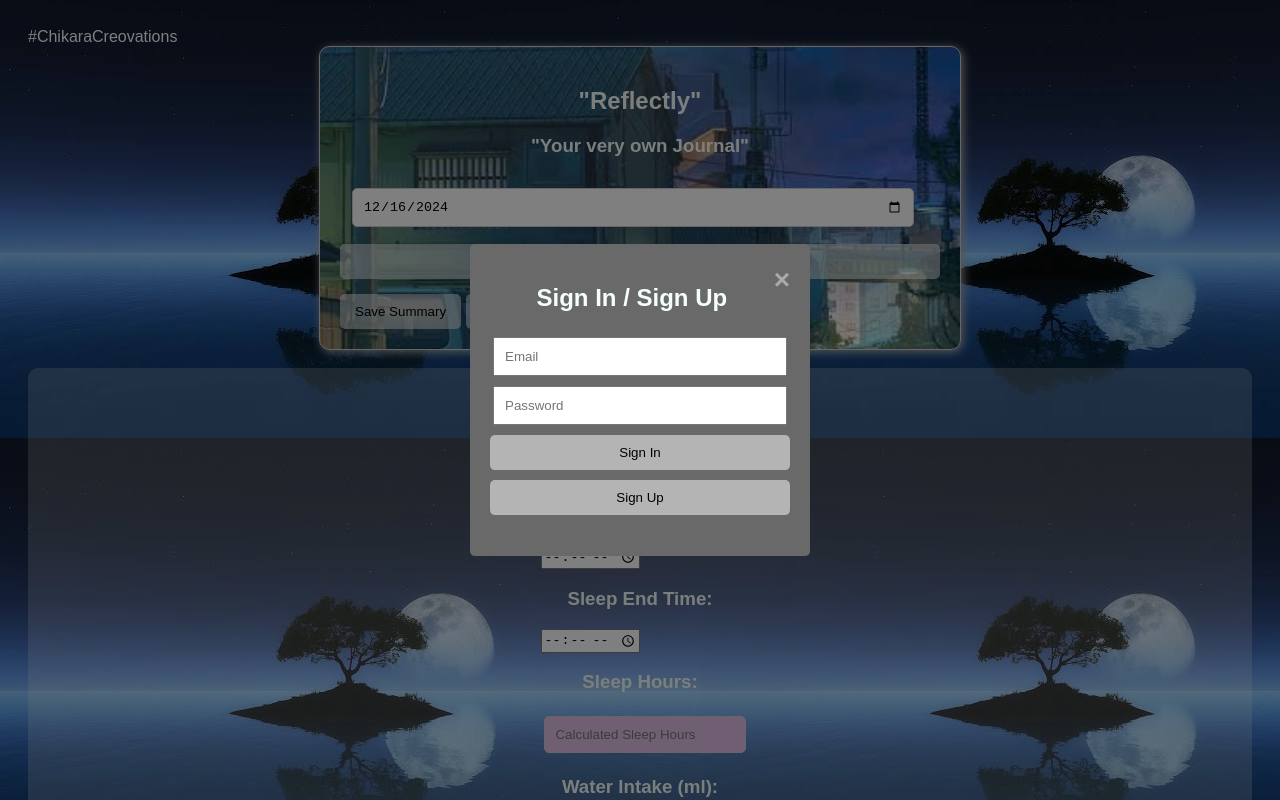
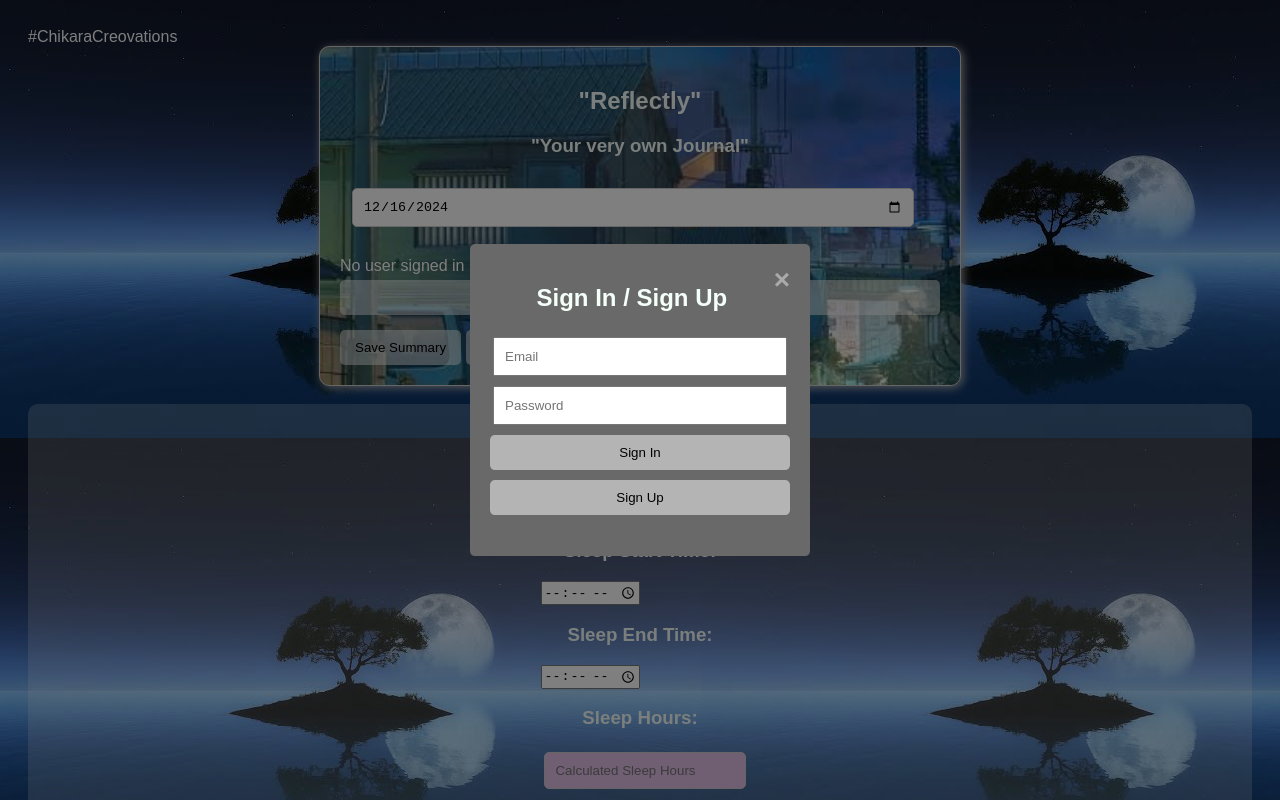
Before and after one commit to chikaracreovations/Reflectly-A-Calming-Journal, a plain HTML site: page firebasejournalip2.html in a window 1280 px wide. Shown: the top 800 px of the page. Drawn offline with nearby package versions, Linux system fonts and the light colour scheme; no server answers.

Commit message:
Add files via upload

```diff
--- a/firebasejournalip2.html
+++ b/firebasejournalip2.html
@@ -292,11 +292,17 @@ input[type="checkbox"]:checked + .circle {
         <h3>"Your very own Journal"</h3>
         <input type="date" id="date" onchange="loadSummary()" />
 
+
+
+
      <!-- Sign-In/Sign-Up Modal within a specific container class -->
 <div class="auth-module">
     <div id="authModal" class="auth-modal">
         <div class="auth-modal-content">
               <span id="closeAuthModal" class="close">&times;</span> <!-- Close button -->
+
+
+
 
             <h2>Sign In / Sign Up</h2>
 
@@ -308,6 +314,11 @@ input[type="checkbox"]:checked + .circle {
                 <p id="authError" class="auth-error"></p>
             </form>
         </div>
+    </div>
+
+   <br>
+     <div id="user-info">
+        <p5 id="user-name">Checking user...</p5>
     </div>
 
     <!-- Buttons to trigger modal and logout -->
@@ -579,6 +590,19 @@ Enter a notable event or memory here.
 
 
 // Initialize Firebase Authentication and get a reference to the service
+
+// Get the user info
+auth.onAuthStateChanged((user) => {
+  if (user) {
+    // If a user is signed in, display their info
+    document.getElementById("user-name").textContent = `Signed in as: ${user.displayName || user.email}`;
+  } else {
+    // If no user is signed in
+    document.getElementById("user-name").textContent = "No user signed in";
+  }
+});
+
+
 
 // Sign in functionality
 
```
